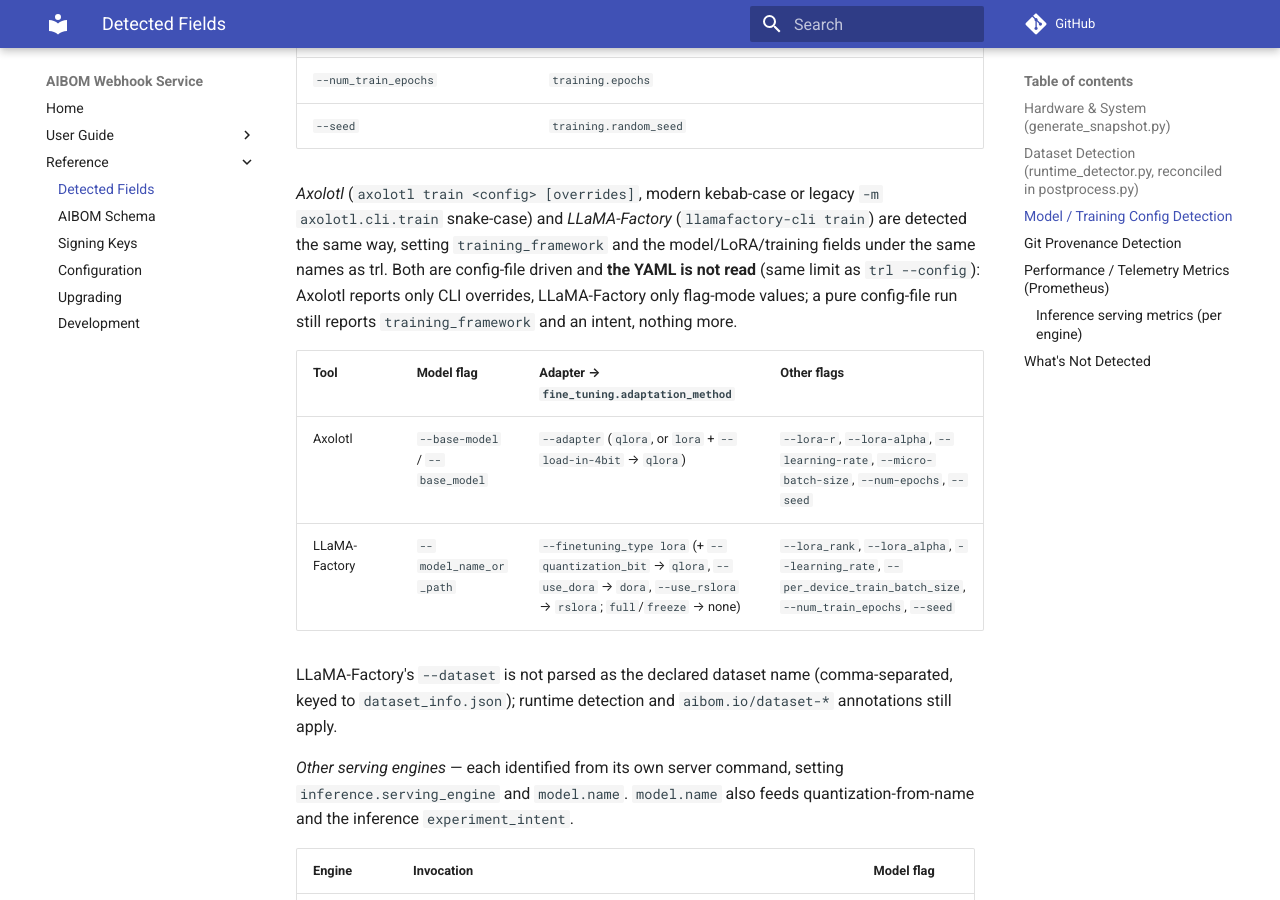
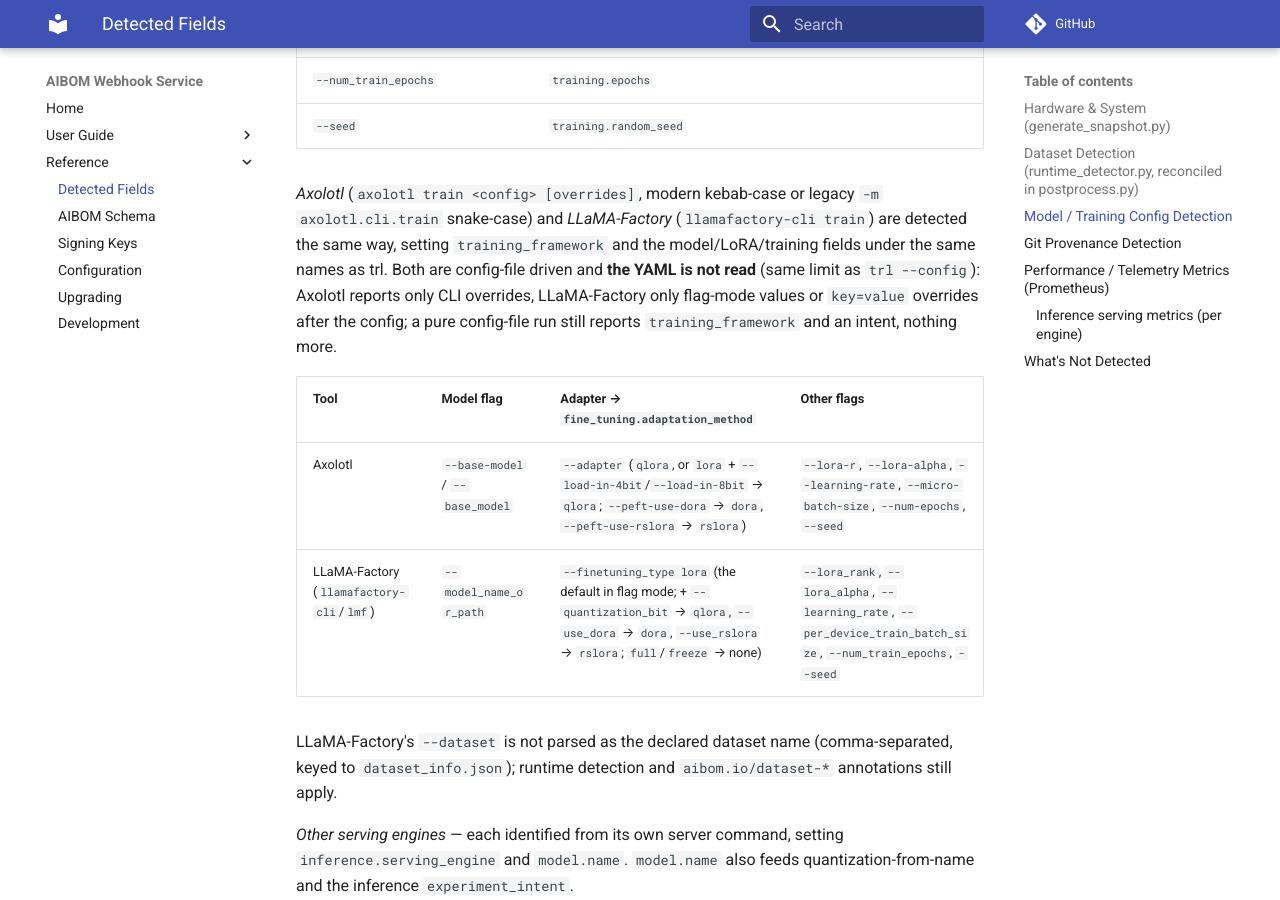
Before and after one commit to gavinsan33/aibom-webhook-service, an MkDocs documentation site: the page built from docs/CAPABILITIES.md, in a window 1280 px wide and 900 px high, scrolled down 7174 px. Built offline with MkDocs 1.6.1 and Material for MkDocs 9.7.7, drawn with Linux system fonts in a browser that asks for light colours; comment, search, counter and statistics services are not loaded.

```diff
--- a/docs/CAPABILITIES.md
+++ b/docs/CAPABILITIES.md
@@ -155,12 +155,12 @@ Also surfaced as `inference.served_model_name`, `max_num_seqs`, `seed`, `trust_r
 | `--num_train_epochs` | `training.epochs` |
 | `--seed` | `training.random_seed` |
 
-*Axolotl* (`axolotl train <config> [overrides]`, modern kebab-case or legacy `-m axolotl.cli.train` snake-case) and *LLaMA-Factory* (`llamafactory-cli train`) are detected the same way, setting `training_framework` and the model/LoRA/training fields under the same names as trl. Both are config-file driven and **the YAML is not read** (same limit as `trl --config`): Axolotl reports only CLI overrides, LLaMA-Factory only flag-mode values; a pure config-file run still reports `training_framework` and an intent, nothing more.
+*Axolotl* (`axolotl train <config> [overrides]`, modern kebab-case or legacy `-m axolotl.cli.train` snake-case) and *LLaMA-Factory* (`llamafactory-cli train`) are detected the same way, setting `training_framework` and the model/LoRA/training fields under the same names as trl. Both are config-file driven and **the YAML is not read** (same limit as `trl --config`): Axolotl reports only CLI overrides, LLaMA-Factory only flag-mode values or `key=value` overrides after the config; a pure config-file run still reports `training_framework` and an intent, nothing more.
 
 | Tool | Model flag | Adapter → `fine_tuning.adaptation_method` | Other flags |
 |---|---|---|---|
-| Axolotl | `--base-model` / `--base_model` | `--adapter` (`qlora`, or `lora` + `--load-in-4bit` → `qlora`) | `--lora-r`, `--lora-alpha`, `--learning-rate`, `--micro-batch-size`, `--num-epochs`, `--seed` |
-| LLaMA-Factory | `--model_name_or_path` | `--finetuning_type lora` (+ `--quantization_bit` → `qlora`, `--use_dora` → `dora`, `--use_rslora` → `rslora`; `full`/`freeze` → none) | `--lora_rank`, `--lora_alpha`, `--learning_rate`, `--per_device_train_batch_size`, `--num_train_epochs`, `--seed` |
+| Axolotl | `--base-model` / `--base_model` | `--adapter` (`qlora`, or `lora` + `--load-in-4bit`/`--load-in-8bit` → `qlora`; `--peft-use-dora` → `dora`, `--peft-use-rslora` → `rslora`) | `--lora-r`, `--lora-alpha`, `--learning-rate`, `--micro-batch-size`, `--num-epochs`, `--seed` |
+| LLaMA-Factory (`llamafactory-cli`/`lmf`) | `--model_name_or_path` | `--finetuning_type lora` (the default in flag mode; + `--quantization_bit` → `qlora`, `--use_dora` → `dora`, `--use_rslora` → `rslora`; `full`/`freeze` → none) | `--lora_rank`, `--lora_alpha`, `--learning_rate`, `--per_device_train_batch_size`, `--num_train_epochs`, `--seed` |
 
 LLaMA-Factory's `--dataset` is not parsed as the declared dataset name (comma-separated, keyed to `dataset_info.json`); runtime detection and `aibom.io/dataset-*` annotations still apply.
 
```
Also changed, not shown: CLAUDE.md (+2 -2 lines).
